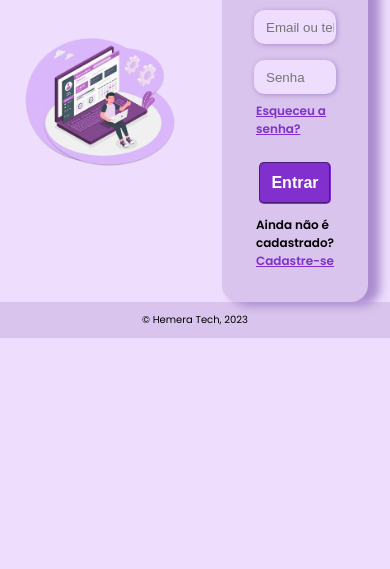
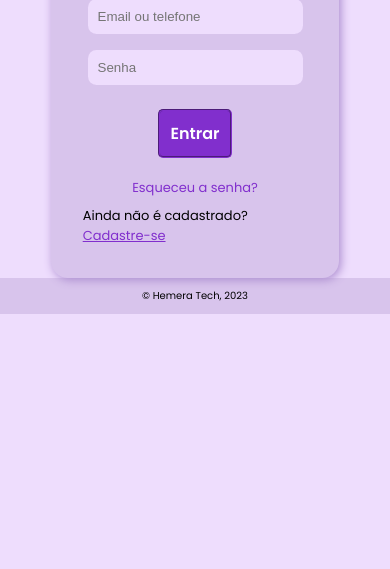
Before and after one commit to lethiciaferraz/Hemera-Tech, a website: page site/public/login.html in a window 390 px wide. Shown: the part 275-844 px from the top of the page. Drawn offline with Linux system fonts and the light colour scheme.

Commit message:
Alterações no css do login e adicionando projeto individual

```diff
--- a/site/public/css/cadastro.css
+++ b/site/public/css/cadastro.css
@@ -1,7 +1,7 @@
 .corpo {
     display: flex;
     justify-content: center;
-    font-family: poppins;
+    font-family: "Poppins", sans-serif;
     align-items: center;
     margin-top: 25vh;
     padding-bottom: 30px;
@@ -21,7 +21,7 @@
 }
 
 .destaque_txt {
-    font-size: 190%;
+    font-size: 150%;
     font-weight: 450;
     margin-bottom: 1.5rem;
 }
--- a/site/public/css/login.css
+++ b/site/public/css/login.css
@@ -1,15 +1,16 @@
 /* .header {} */
 
-.corpo {
+#div_principal_login {
     display: flex;
     /* talvez precise mudar */
     padding: 3rem 0 0 0;
-    justify-content: space-around;
+    justify-content: space-between;
     align-items: center;
+    margin: 0px 13vw 0px 13vw;
 }
 
 #div_img_login img {
-    width: min(650px, 40vw);
+    width: min(600px, 75vh);
 }
 
 .moldura {
@@ -19,7 +20,9 @@
     flex-direction: column;
     align-items: center;
     border-radius: 2vh;
-    box-shadow: 10px 2px 10px 2px #ab8ccf;
+    box-shadow: 2px 2px 10px#ab8ccf;
+    min-width: 23vw;
+    /* justify-content: center; */
 }
 
 .moldura a {
@@ -27,7 +30,7 @@
 }
 
 .destaque_txt {
-    font-size: 190%;
+    font-size: 150%;
     font-weight: 450;
     margin-bottom: 1.5rem;
 }
@@ -37,13 +40,13 @@
 }
 
 .campo input {
-    border-radius: 1.25vh;
-    border: none;
-    height: 2rem;
+    /* box-shadow: 2px 2px 10px #ab8ccf; */
+    padding: 10px;
+    border-radius: 1vh;
+    outline: 0 solid transparent;
+    border: 0;
     width: 20vw;
     background-color: #EEDDFD;
-    box-shadow: 1px 1px 5px #ab8ccf;
-    text-indent: 10px;
 }
 
 #botao_login {
@@ -59,9 +62,11 @@
     border-style: groove;
     border-color: #812FCD;
     text-align: center;
+    font-family: "Poppins", sans-serif;
     padding: 10px;
     font-size: min(16px, 32vh);
     font-weight: 550;
+    cursor: pointer;
 }
 
 #botao_login button:hover {
@@ -71,15 +76,51 @@
 }
 
 .txt_2 {
-    font-size: min(12px, 28vh);
-    font-weight: 600;
+    font-size: min(13px, 28vh);
+    font-weight: 400;
 }
 
 #div_esq_senha {
-    width: 20vw;
     margin-top: 0.5rem;
+    margin-bottom: 0.5rem;
+}
+
+#div_esq_senha a{
+    text-decoration: none;
 }
 
 #div_txt_cadastrar {
-    width: 20vw;
+    min-width: 20vw;
+    font-weight: 400;
+    font-size: min(13px, 30vh);
 }
+
+@media only screen and (max-width: 1100px) {
+    #div_img_login img {
+        width: min(400px, 70vw);
+    }
+
+}
+
+@media only screen and (max-width: 976px) {
+
+    #div_img_login{
+        display: none ;
+    }
+
+    #div_principal_login {
+        display: flex;
+        /* talvez precise mudar */
+        justify-content: center;
+    }
+
+    .campo input {
+        /* box-shadow: 2px 2px 10px #ab8ccf; */
+        padding: 10px;
+        border-radius: 1vh;
+        outline: 0 solid transparent;
+        border: 0;
+        width: 50vw;
+        /* background-color: #EEDDFD; */
+    }
+}
--- a/site/public/login.html
+++ b/site/public/login.html
@@ -120,9 +120,11 @@
         </div>
 
         <div class="moldura" id="div_moldura_login">
+
             <div class="destaque_txt" id="div_destaque_txt_login">
                 Login
             </div>
+
             <div id="div_campos">
                 <div class="campo" id="campo1_login">
                     <!-- <img src="./assets/icone-email.png"> -->
@@ -133,17 +135,23 @@
                     <input type="password" id="ip_senha" placeholder="Senha">
                 </div>
             </div>
+
+
+            <div class="botoes " id="botao_login">
+                <button id="bt_entrar" onclick="entrar()">Entrar</button>
+            </div>
+
             <div class="txt_2" onclick="esq_senha()" id="div_esq_senha">
                 <a href=" ">Esqueceu a senha?</a>
             </div>
-            <div class="botoes " id="botao_login">
-                <button id="bt_entrar" onclick="entrar()">Entrar</button>
-            </div>
+
             <div class="txt_2 " id="div_txt_cadastrar">
                 Ainda não é cadastrado?
                 <a href="./cadastro.html ">Cadastre-se</a>
             </div>
+
         </div>
+
     </div>
     <footer>
         <p>© Hemera Tech, 2023</p>
```
Also changed, not shown: site/public/cadastro.html (+3 -3 lines), 1 other file.
